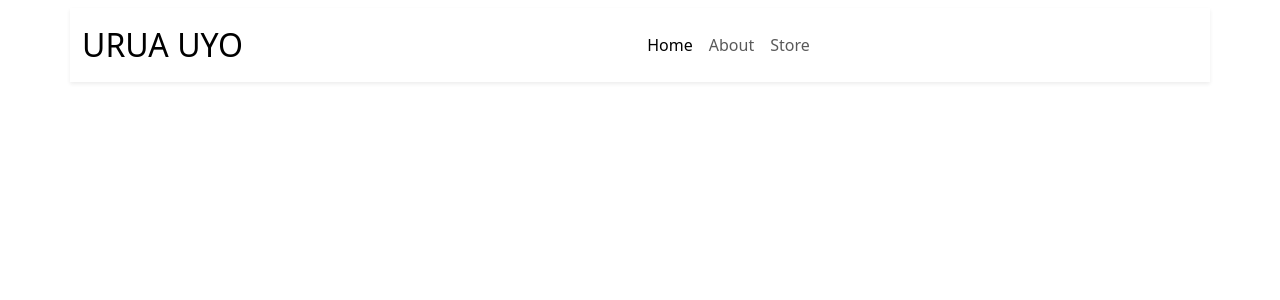
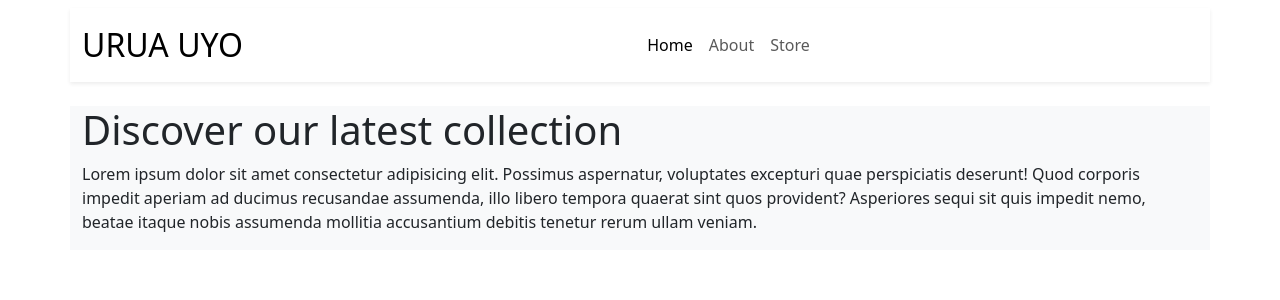
Before and after one commit to Nathaniyell/Urua-Uyo, a React (Vite) app: page / in a window 1280 px wide. Shown: the top 300 px of the page. Built offline with nearby package versions, Linux system fonts and the light colour scheme; no server answers.

Commit message:
update Home.tsx

```diff
--- a/src/pages/Home.tsx
+++ b/src/pages/Home.tsx
@@ -1,8 +1,11 @@
 const Home = () => {
 
   return (
+    <div className="d-flex">
     <div>
-
+      <h1>Discover our latest collection</h1>
+      <p>Lorem ipsum dolor sit amet consectetur adipisicing elit. Possimus aspernatur, voluptates excepturi quae perspiciatis deserunt! Quod corporis impedit aperiam ad ducimus recusandae assumenda, illo libero tempora quaerat sint quos provident? Asperiores sequi sit quis impedit nemo, beatae itaque nobis assumenda mollitia accusantium debitis tenetur rerum ullam veniam.</p>
+    </div>
     </div>
   )
 }
```
